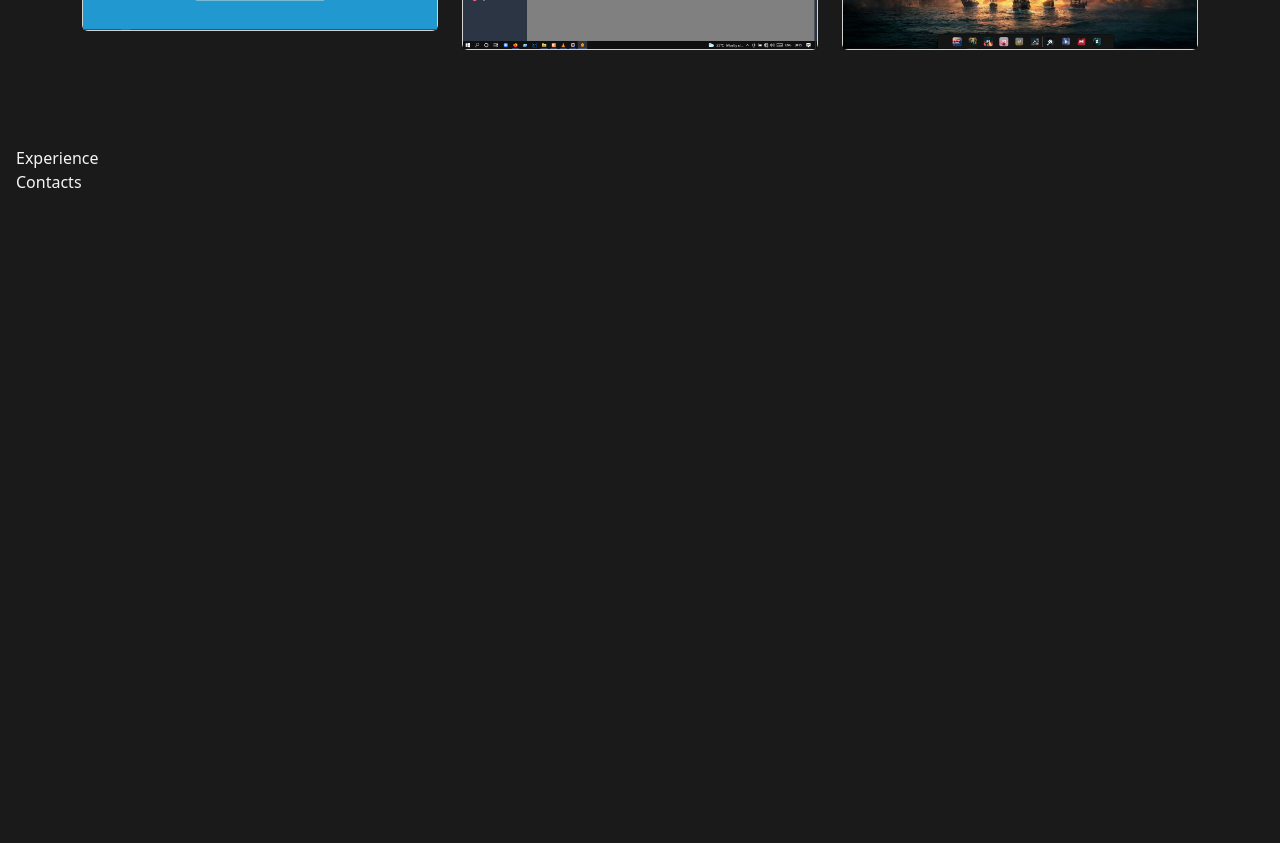
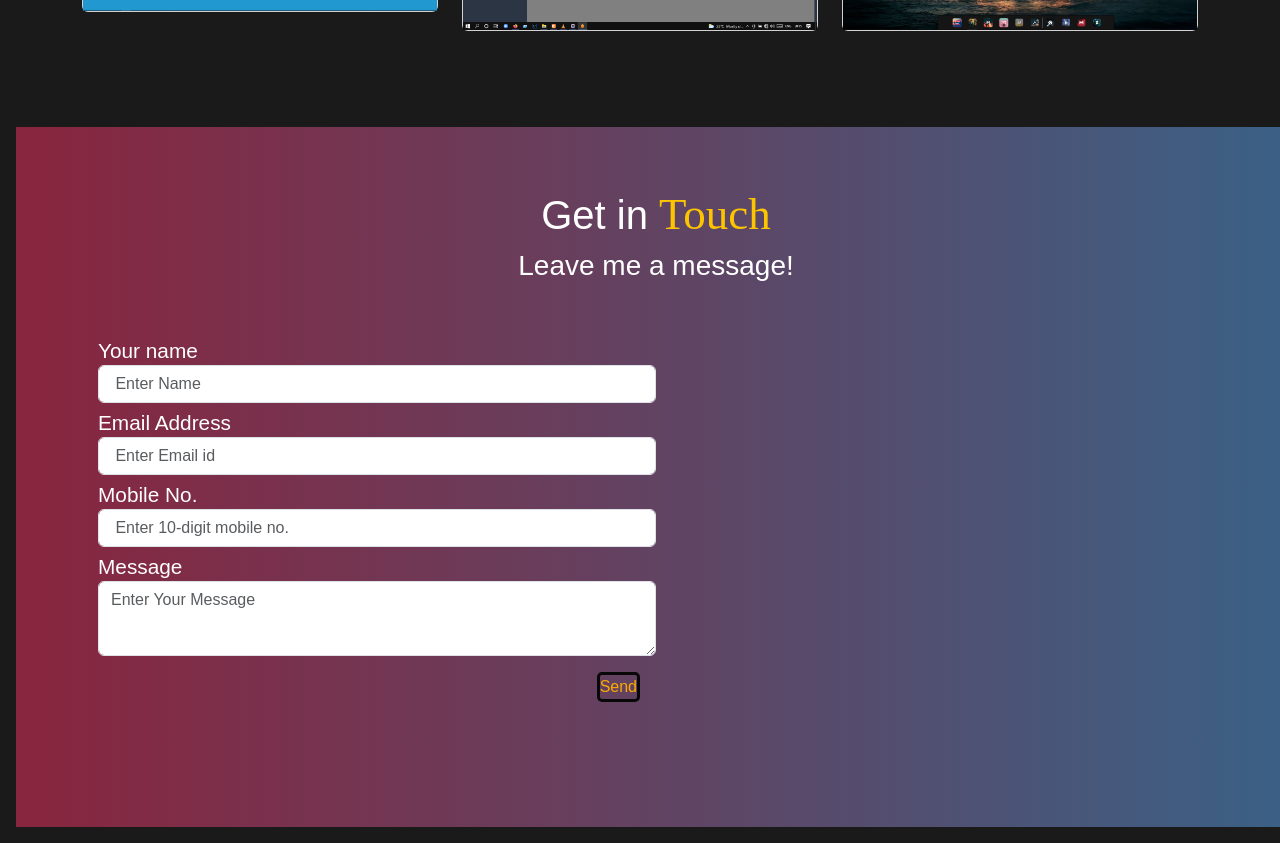
Before and after one commit to KioiJr/KioiJr_Portfilio, a React (Create React App) app: page / in a window 1280 px wide. Shown: the part 1800-2643 px from the top of the page. Before the commit the page ends 2010 px from the top, so only its background shows below. Built offline with nearby package versions, Linux system fonts and the light colour scheme.

Commit message:
Portfolio

```diff
--- a/src/App.css
+++ b/src/App.css
@@ -55,7 +55,8 @@ nav ul li{
 
  .header-wrapper{
   position: relative;
-  background:url(Header.jpg) no-repeat;
+  background:url(Header1.jpg) no-repeat center fixed;
+  width: auto;
   background-size: cover;
   height: 90vh;
  }
@@ -97,7 +98,7 @@ margin: 10px;
 }
  /* Typed Text */
  .main-typed-text{
-  color: orange;
+  color: rgb(255, 153, 0);
   font-size: 3rem;
  }
  .typed-text{
@@ -131,56 +132,69 @@ margin: 10px;
 }
 .post-heading h3{
   color: orange;
-}
-.slider{
-  display: flex;
-  width: auto;
-  height: 35rem;
-  border-radius: 10px;
-  overflow: hidden;
-}
-.slides{
-  width: 500%;
-  height: 500px;
-  display: flex;
-}
-.slides input{
-  display: none;
-}
-.slide{
-  width: 20%;
-  transition: 2s;
-}
-.slide img{
-  width: auto;
-  height: 50px;
+  font-size: 2rem;
+  font-weight: bold;
 }
 
-.auto-nav{
-  position: absolute;
-  display: flex;
-  width: 800px;
-  justify-content: center;
-  margin-top: 32rem;
+/*Contact sectiom*/
+.content-header{
+  font-family: 'Oleo Script', cursive;
+  color:#fcc500;
+  font-size: 45px;
 }
-.auto-nav div{
-  border: 2px solid #1efbba;
-  padding: 5px;
-  border-radius: 10px;
-  transition: 1s;
+
+.section-content{
+  text-align: center;
+
 }
-.auto-nav div:not(:last-child){
-  margin-left: 40px;
+#contact{
+
+    font-family: 'Teko', sans-serif;
+  padding-top: 60px;
+  width: 100%;
+  width: 100vw;
+  height: 700px;
+  background: #3a6186; /* fallback for old browsers */
+  background: -webkit-linear-gradient(to left, #3a6186 , #89253e); /* Chrome 10-25, Safari 5.1-6 */
+  background: linear-gradient(to left, #3a6186 , #89253e); /* W3C, IE 10+/ Edge, Firefox 16+, Chrome 26+, Opera 12+, Safari 7+ */
+    color : #fff;
 }
-#radio1:checked ~ .auto-nav .auto-btn1{
-  background: #40d3dc;
+.contact-section{
+  padding-top: 40px;
 }
-#radio2:checked ~ .auto-nav .auto-btn2{
-  background: #40d3dc;
+.contact-section .col-md-6{
+  width: 50%;
 }
-#radio3:checked ~ .auto-nav .auto-btn3{
-  background: #40d3dc;
+
+/* .form-line{
+  border-right: 1px solid #B29999;
+} */
+
+.form-group{
+  margin-top: 10px;
 }
-#radio4:checked ~ .auto-nav .auto-btn4{
-  background: #40d3dc;
+label{
+  font-size: 1.3em;
+  line-height: 1em;
+  font-weight: normal;
 }
+.form-control{
+  font-size: 1.3em;
+  color: #080808;
+}
+textarea.form-control {
+    height: 75px;
+}
+
+.submit {
+  text-decoration: none;
+  color: #f9ab00;
+  float: right;
+  border: solid #080808;
+  border-radius: 5px;
+  margin: 1rem;
+}
+
+.submit:hover{
+  color: bisque;
+}
--- a/src/App.js
+++ b/src/App.js
@@ -5,7 +5,6 @@ import "bootstrap/dist/css/bootstrap.min.css"
 import Navbar from './components/Navbar';
 import Header from './Components/Header';
 import Body from './Components/Body';
-import Experience from './Components/Experience';
 import Projects from './Components/Projects';
 import Contacts from './Components/Contacts';
 
@@ -19,7 +18,6 @@ function App() {
       <Header/>
       <Body/>
       <Projects/>
-      <Experience/>
       <Contacts/>
     </>
   );
--- a/src/Components/Body.js
+++ b/src/Components/Body.js
@@ -9,7 +9,7 @@ const Body = () => {
             <hr class="w-50 mx-auto pb-5"></hr>
           <div className='row'>
             <div class="col-lg-6">
-              <img src={profile} className='img-row-fluid rounded-circle' alt='Profile picture'/>
+              <img src={profile} className='img-row-fluid rounded-circle' alt='Photo'/>
             </div>
 
             <div class="col-lg-6">
--- a/src/Components/Contacts.js
+++ b/src/Components/Contacts.js
@@ -2,7 +2,46 @@ import React from 'react'
 
 const Contacts = () => {
   return (
-    <div id='contact'>Contacts</div>
+    <div id='contact'>
+      	<div class="section-content">
+				<h1 class="section-header">Get in <span class="content-header wow fadeIn " data-wow-delay="0.2s" data-wow-duration="2s"> Touch</span></h1>
+				<h3>Leave me a message!</h3>
+			</div>
+			<div class="contact-section">
+			<div class="container">
+				<form>
+					<div class="col-md-6 form-line">
+			  			<div class="form-group">
+			  				<label for="exampleInputUsername">Your name</label>
+					    	<input type="text" class="form-control" id="" placeholder=" Enter Name"/>
+				  		</div>
+				  		<div class="form-group">
+					    	<label for="exampleInputEmail">Email Address</label>
+					    	<input type="email" class="form-control" id="exampleInputEmail" placeholder=" Enter Email id"/>
+					  	</div>
+					  	<div class="form-group">
+					    	<label for="telephone">Mobile No.</label>
+					    	<input type="tel" class="form-control" id="telephone" placeholder=" Enter 10-digit mobile no."/>
+			  			</div>
+			  		</div>
+			  		<div class="col-md-6">
+			  			<div class="form-group">
+			  				<label for ="description"> Message</label>
+			  			 	<textarea  class="form-control" id="description" placeholder="Enter Your Message"></textarea>
+			  			</div>
+			  			<div>
+
+			  				{/* <button type="button" class="btn btn-default submit"><i class="fa fa-paper-plane" aria-hidden="true"></i>  Send Message</button>
+			  			</div> */}
+              <div className="nav-item">
+                  <a className="submit" href="">Send</a>
+                </div>
+			  			</div>
+					</div>
+				</form>
+			</div>
+    </div>
+    </div>
   )
 }
 
--- a/src/Components/Header.js
+++ b/src/Components/Header.js
@@ -4,6 +4,7 @@ const Header = () => {
   return (
     <div className='header-wrapper'>
         <div className='main-info' id='homepage'>
+
             <div>
              <ReactTyped
             className='main-typed-text'
@@ -20,7 +21,7 @@ const Header = () => {
             backSpeed = {60}
             loop
              />
-            < a href='#' className='btn-main-offer'>contact me
+            < a href='#contact' className='btn-main-offer'>contact me
             </a>
         </div>
     </div>
--- a/src/components/Navbar.js
+++ b/src/components/Navbar.js
@@ -1,4 +1,5 @@
 import React from 'react'
+import logo from "../KosoTechLogo.jpg"
 
 import { FontAwesomeIcon } from '@fortawesome/react-fontawesome';
 import { faDesktop } from '@fortawesome/free-solid-svg-icons';
@@ -9,7 +10,7 @@ const Navbar = () => {
 <nav className="navbar navbar-expand-lg navbar-light bg-dark fixed-top">
 
     <div className='container'>
-<a className="navbar-brand" href="#homepage"><img className='logo' src={''} alt="logo..." />
+<a className="navbar-brand" href="#homepage"><img className='logo' src={logo} alt="logo..." />
 
 </a>
     <button className="navbar-toggler" type="button" data-toggle="collapse" data-target="#navbarSupportedContent" aria-controls="navbarSupportedContent" aria-expanded="false" aria-label="Toggle navigation">
@@ -25,9 +26,6 @@ const Navbar = () => {
                   <a className="nav-link" href="#about">About Me</a>
                 </li>
                 <li className="nav-item">
-                  <a className="nav-link" href="#experience">experience</a>
-                </li>
-                <li className="nav-item">
                   <a className="nav-link" href="#project">projects</a>
                 </li>
                 <li className="nav-item">
```
Also changed, not shown: src/Connected.jpg (added).
